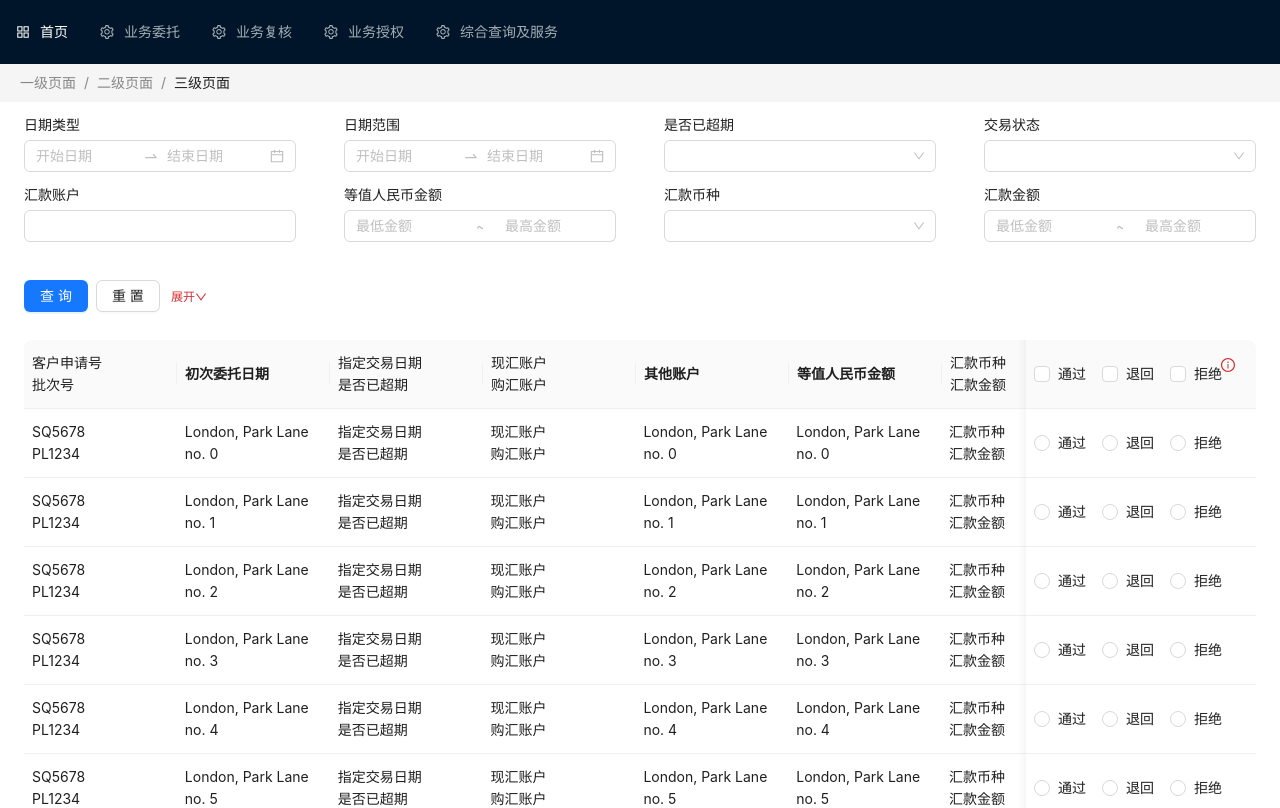
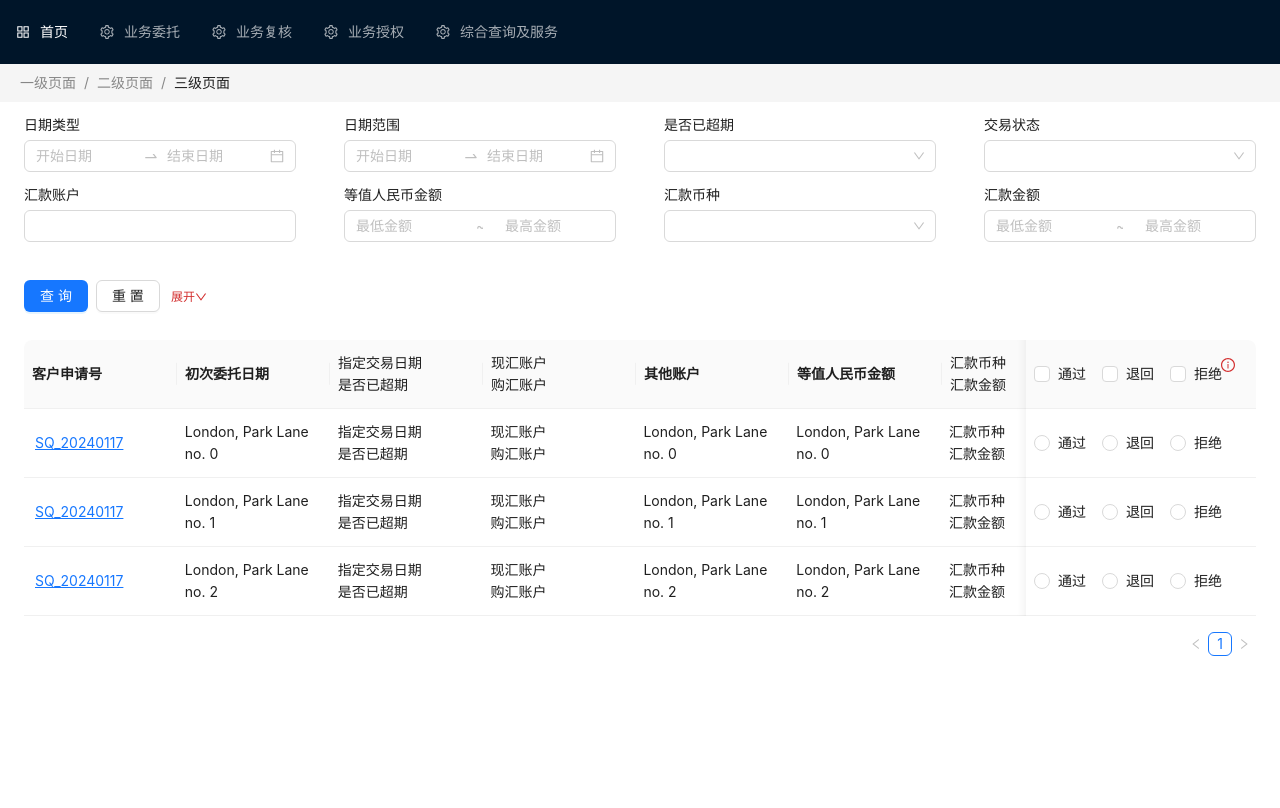
Before and after one commit to xingba-coder/cross-border-remittance, a Vue app: page /businessCheck/singleCheck in a window 1280 px wide. Shown: the top 808 px of the page. Built offline with nearby package versions, Linux system fonts and the light colour scheme.

Commit message:
优化表格数据项的多选框选中和表头多选框联动的问题；

```diff
--- a/src/views/businessCheck/singleCheck/index.vue
+++ b/src/views/businessCheck/singleCheck/index.vue
@@ -147,10 +147,6 @@
 		<a-table :columns="columns" :data-source="tableData" size="middle" :scroll="{ x: 1300, y: 1000 }"
 			style="margin-top: 8px;">
 			<template #headerCell="{ column }">
-				<template v-if="column.key === '1'">
-					<div>客户申请号</div>
-					<div>批次号</div>
-				</template>
 				<template v-if="column.key === '3'">
 					<div>指定交易日期</div>
 					<div>是否已超期</div>
@@ -176,8 +172,7 @@
 			</template>
 			<template #bodyCell="{ record, column,index }">
 				<template v-if="column.key === '1'">
-					<div>SQ5678</div>
-					<div>PL1234</div>
+					<a style="text-decoration: underline;">SQ_{{record.date}}</a>
 				</template>
 				<template v-if="column.key === '3'">
 					<div>指定交易日期</div>
@@ -192,7 +187,7 @@
 					<div>汇款金额</div>
 				</template>
 				<template v-if="column.key === 'operation'">
-					<a-checkbox-group v-model:value="record.mark" :options="plainOptions" @change="changeGroup(index)" class="borderRadius">
+					<a-checkbox-group v-model:value="record.mark" :options="plainOptions" @change="changeMark(index)" class="borderRadius">
 						<template #label="{ label }">
 							<span>{{ label }}</span>
 						</template>
@@ -208,6 +203,7 @@ import { reactive, ref, isRef } from 'vue';
 import type { UnwrapRef } from 'vue';
 import type { TableColumnsType } from 'ant-design-vue';
 import { InfoCircleOutlined,UpOutlined, DownOutlined } from '@ant-design/icons-vue';
+import dayjs from 'dayjs';
 
 const router = useRouter()
 const expand = ref(false)
@@ -233,7 +229,7 @@ const formState: UnwrapRef<FormState> = reactive({
 });
 
 const columns: TableColumnsType = [
-	{ title: '', dataIndex: 'address', key: '1' },
+	{ title: '客户申请号', dataIndex: 'date', key: '1' },
 	{ title: '初次委托日期', dataIndex: 'address', key: '2' },
 	{ title: 'Column 3', dataIndex: 'address', key: '3' },
 	{ title: 'Column 4', dataIndex: 'address', key: '4' },
@@ -249,37 +245,66 @@ const columns: TableColumnsType = [
 ];
 interface DataItem {
 	key: string|number;
+	date: string|number;
 	name: string;
 	age: number;
 	mark: Array<string>;
 	address: string;
 }
 const tableData = ref<DataItem[]>([]);
-for (let i = 0; i < 46; i++) {
-	tableData.value.push({ key: i, name: `zh&m ${i}`, age: 32, address: `London, Park Lane no. ${i}`, mark:[]});
+for (let i = 0; i < 3; i++) {
+	tableData.value.push({ key: i,date:dayjs(new Date()).format('YYYYMMDD'), name: `zh&m ${i}`, age: 32, address: `London, Park Lane no. ${i}`, mark:[]});
 }
 
 let prevGMark:string[] = []
 let globalMark = ref<string[]>([])
+
+// 全选
 const changeGMark = () =>{
+	console.log(globalMark.value)
 	let mark = globalMark.value
 	let len = globalMark.value.length
 	if(len>1){
 		globalMark.value = prevGMark.concat(mark).filter(x => !prevGMark.includes(x) || !mark.includes(x))
 	}
 	prevGMark = globalMark.value
+
+	for (let i = 0; i < tableData.value.length; i++) {
+		let ele = tableData.value[i];
+		ele.mark = globalMark.value
+		prevMark[i] = globalMark.value // 全选时，临时数据也应该被赋值
+	}
 }
 
-let prevMark:string[] = []
-const changeGroup = (index:number) =>{
+let prevMark:{[key:string|number]:string[]} = {} // 临时数组，保存上一次选中的值，用来和当前值进行取差集操作
+const changeMark = (index:number) =>{
+	if(!prevMark[index]){
+		prevMark[index] = []
+	}
 	let mark = tableData.value[index].mark
 	let len = tableData.value[index].mark.length
 	if(len>1){
-		tableData.value[index].mark = prevMark.concat(mark).filter(x => !prevMark.includes(x) || !mark.includes(x))
+		tableData.value[index].mark = prevMark[index].concat(mark).filter(x => !prevMark[index].includes(x) || !mark.includes(x))
 	}
-	prevMark = tableData.value[index].mark
+	prevMark[index] = tableData.value[index].mark
+
+	checkGMarkShoudBeSelected()
 }
 
+// 当表格中每项都被标记相同的操作，则头部的全选按钮对应的操作也需要被选中
+const checkGMarkShoudBeSelected = () =>{
+	if(tableData.value.length>0){
+
+		let firstMark = tableData.value[0].mark
+		if(tableData.value.some((item) => item.mark.toString()!==firstMark.toString())){
+			globalMark.value = []
+			prevGMark = []
+		}else{
+			globalMark.value = firstMark
+			prevGMark = firstMark
+		}
+	}
+}
 
 </script>
 <style lang="less" scoped>
```
